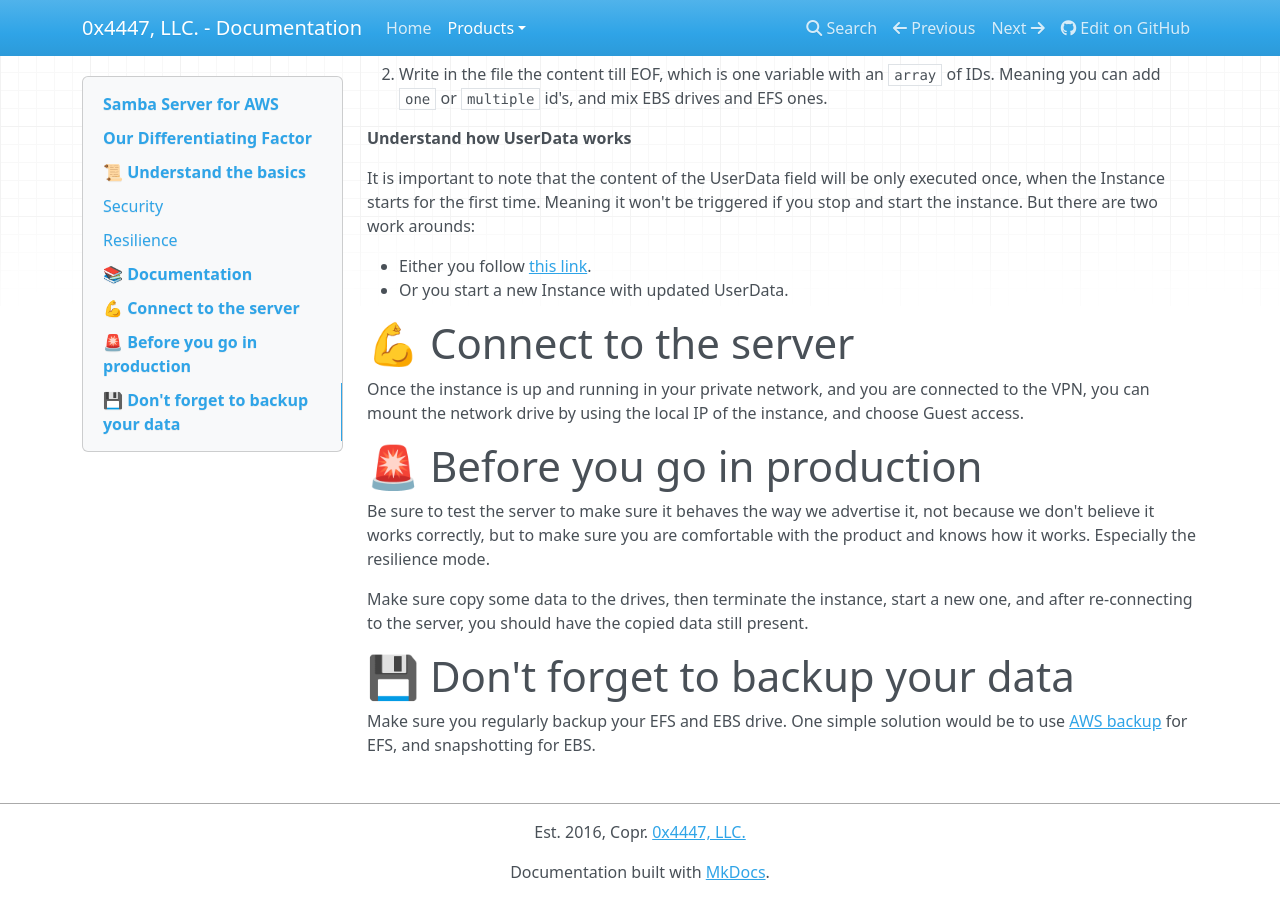
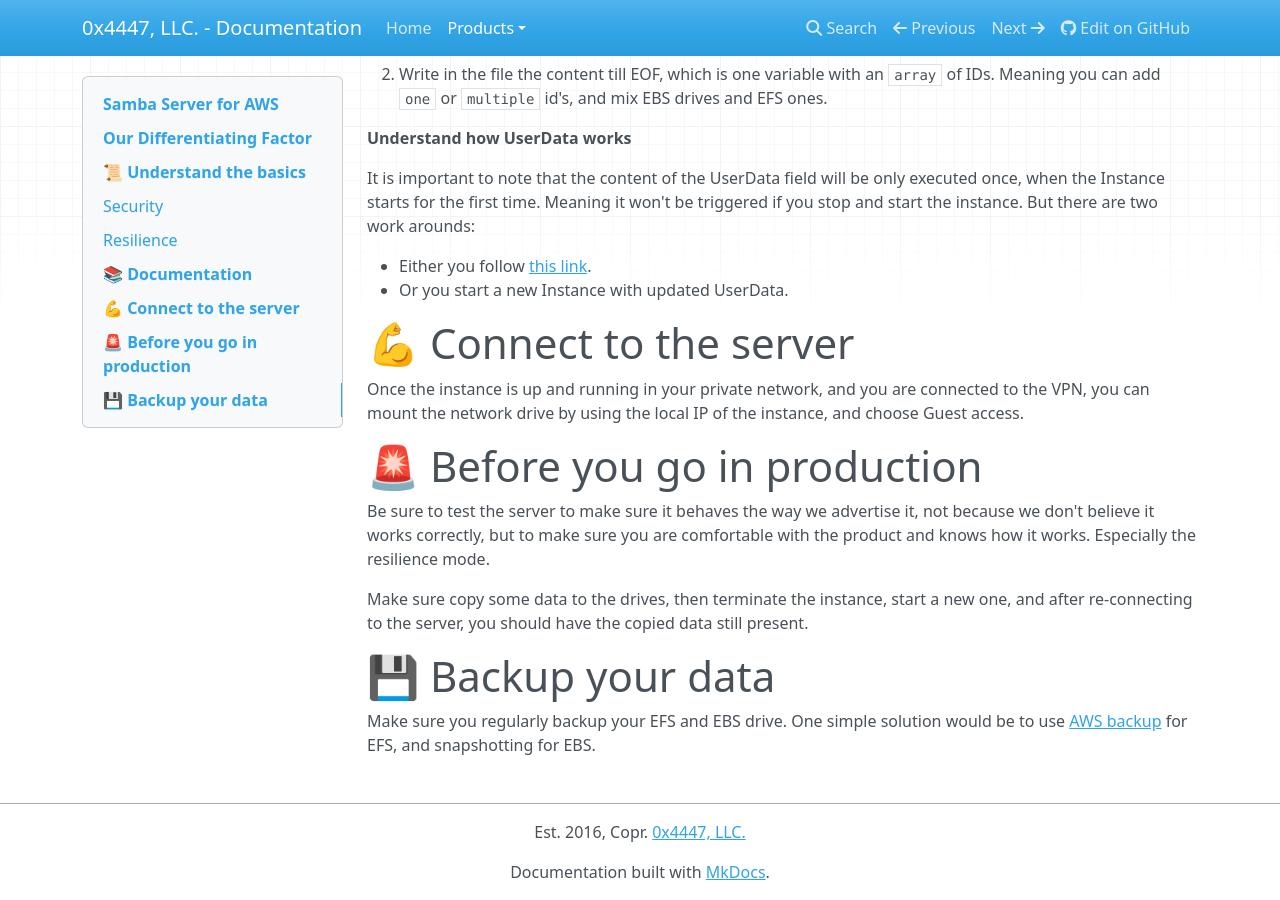
Before and after one commit to 0x4447-office/0x4447_webpage_documentation, an MkDocs documentation site: the page built from docs/products/cloud/aws-marketplace/samba-server.md, in a window 1280 px wide and 900 px high, scrolled down 2201 px. Built offline with MkDocs 1.6.1, drawn with Linux system fonts in a browser that asks for light colours; nearby versions of some CDN libraries.

Commit message:
Update samba-server.md

```diff
--- a/docs/products/cloud/aws-marketplace/samba-server.md
+++ b/docs/products/cloud/aws-marketplace/samba-server.md
@@ -108,6 +108,6 @@ Be sure to test the server to make sure it behaves the way we advertise it, not
 
 Make sure copy some data to the drives, then terminate the instance, start a new one, and after re-connecting to the server, you should have the copied data still present.
 
-# 💾 Don't forget to backup your data
+# 💾 Backup your data
 
 Make sure you regularly backup your EFS and EBS drive. One simple solution would be to use [AWS backup](https://aws.amazon.com/backup/) for EFS, and snapshotting for EBS.
```
